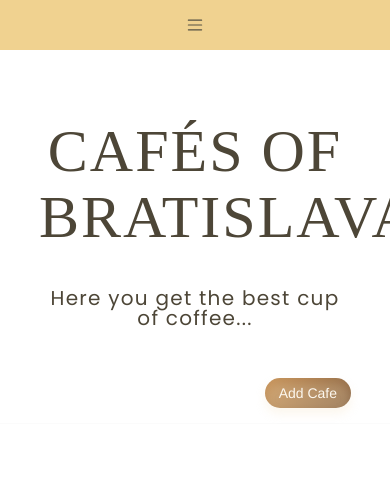
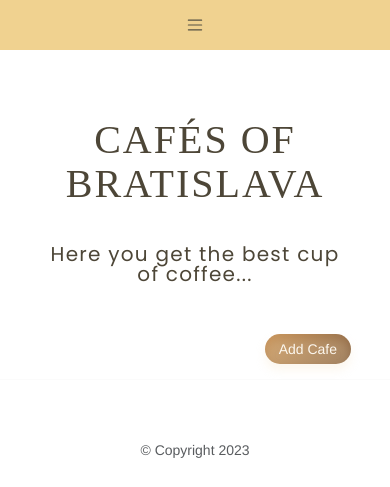
Before and after one commit to Korkova/Cafe_and_Wifi_Website-API-SQL, a Flask app: page / in a window 390 px wide; the page is wider, and only the part inside the window is pictured. Shown: the top 487 px of that part. Run offline with Flask 2, Linux system fonts and the light colour scheme; data that the repository does not hold is empty; some libraries are stand-ins or nearby versions; some web fonts are replaced.

Commit message:
Change code 27

```diff
--- a/static/css/styles.css
+++ b/static/css/styles.css
@@ -386,7 +386,7 @@ h1 {
     font-size: 4rem;
  }
 
- .h1 {
+ h1 {
   font-size: 4rem;
 }
 }
```
